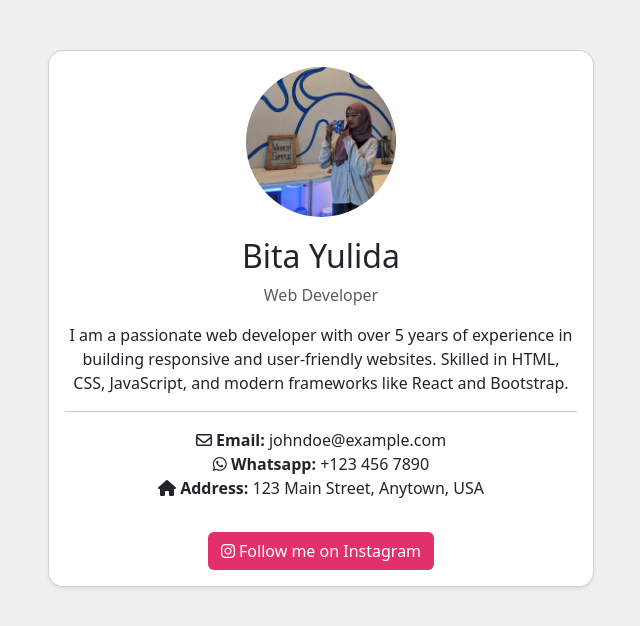
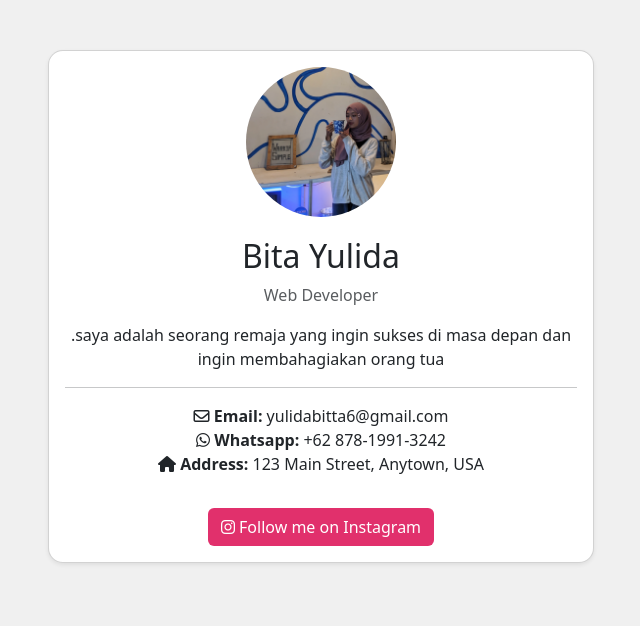
Before and after one commit to Bittayulida/ta_bittayulida_x4, a plain HTML site: page index.html in a window 1280 px wide. Shown: the whole page, without its empty margins (319-959 px from the left). Drawn offline with nearby package versions, Linux system fonts and the light colour scheme.

Commit message:
Update index.html

```diff
--- a/index.html
+++ b/index.html
@@ -17,12 +17,12 @@
                         <img src="IMG_20241117_210352_687.webp" alt="Profile Image" class="profile-img">
                         <h2>Bita Yulida</h2>
                         <p class="text-muted">Web Developer</p>
-                        <p>I am a passionate web developer with over 5 years of experience in building responsive and user-friendly websites. Skilled in HTML, CSS, JavaScript, and modern frameworks like React and Bootstrap.
+                        <p></p>.saya adalah seorang remaja yang ingin sukses di masa depan dan ingin membahagiakan orang tua
                         </p>
                         <hr>
                         <ul class="list-unstyled">
-                            <li><i class="fa-regular fa-envelope"></i> <strong>Email:</strong> johndoe@example.com</li>
-                            <li><i class="fa-brands fa-whatsapp"></i> <strong>Whatsapp:</strong> +123 456 7890</li>
+                            <li><i class="fa-regular fa-envelope"></i> <strong>Email:</strong> yulidabitta6@gmail.com</li>
+                            <li><i class="fa-brands fa-whatsapp"></i> <strong>Whatsapp:</strong> +62 878-1991-3242</li>
                             <li><i class="fa-solid fa-house"></i> <strong>Address:</strong> 123 Main Street, Anytown, USA</li>
                         </ul>
                         <a href="https://www.instagram.com/bittayulda/profilecard/?igsh=MTJ6NWhweWR4YWk5Mg==" target="_blank" class="btn btn-instagram mt-3">
```
